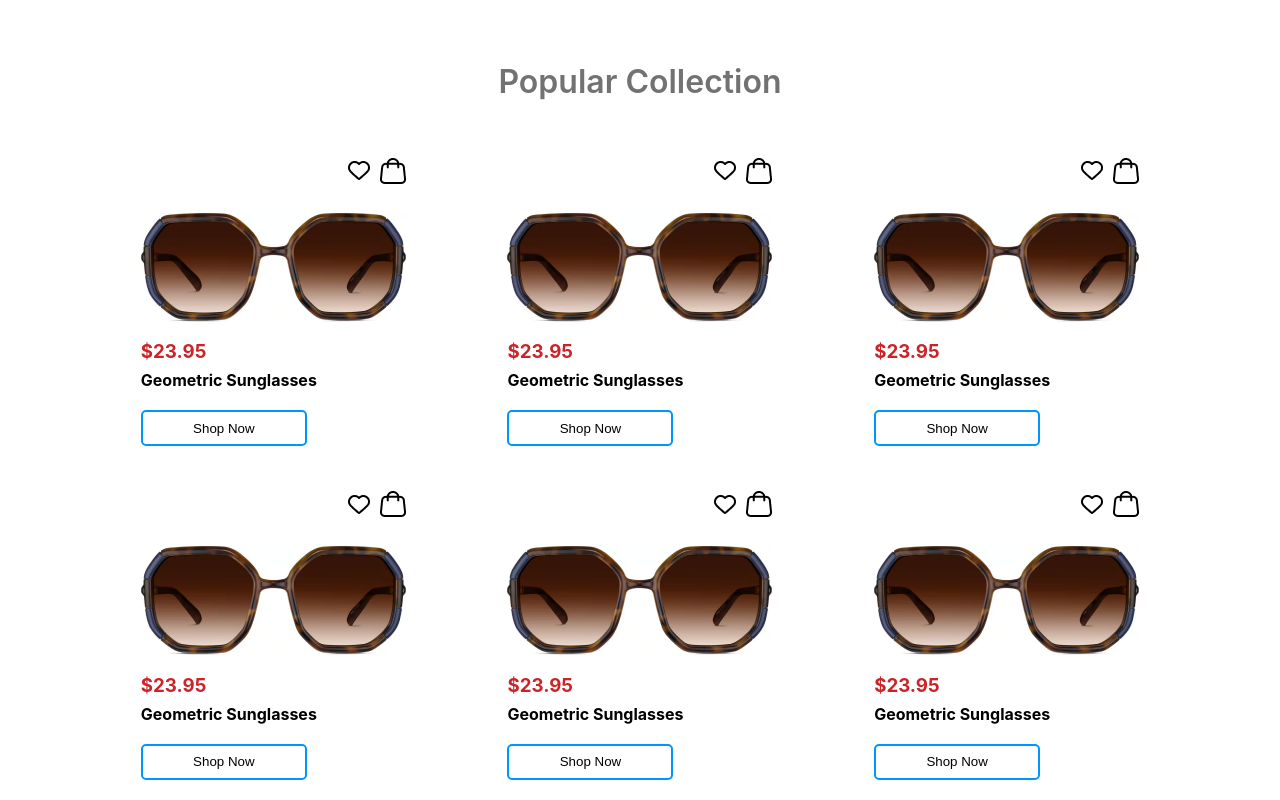
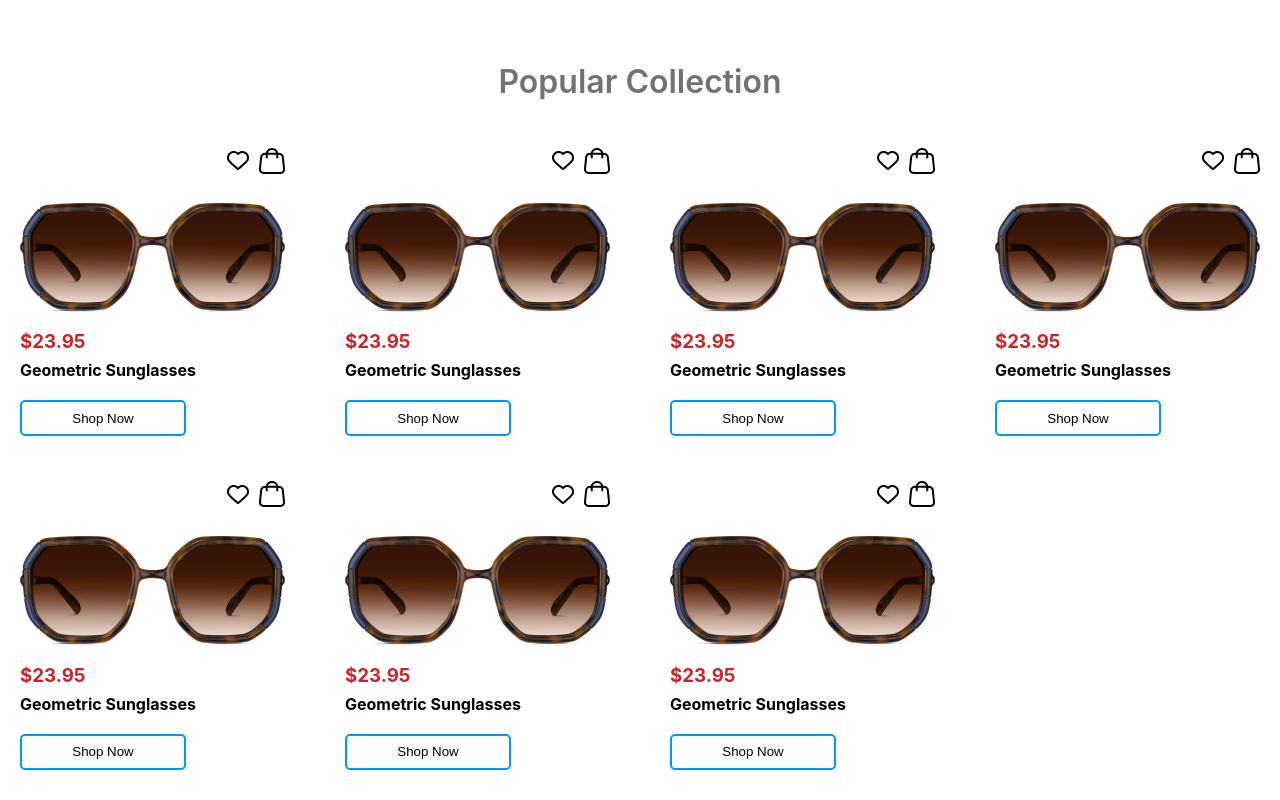
Before and after one commit to datoi/buystuff, a React (Vite) app: page / in a window 1280 px wide. Shown: the part 500-1300 px from the top of the page. Built offline with nearby package versions, Linux system fonts and the light colour scheme.

Commit message:
Update HomePage.css

```diff
--- a/src/components/homepage/HomePage.css
+++ b/src/components/homepage/HomePage.css
@@ -17,7 +17,7 @@
     display: grid;
     grid-gap: 20px;
     grid-template-columns: repeat(auto-fit, minmax(300px, 1fr));
-    padding: 10px 100px 150px 100px;
+    padding-bottom: 80px;
     justify-items: center;
 
 }
```
